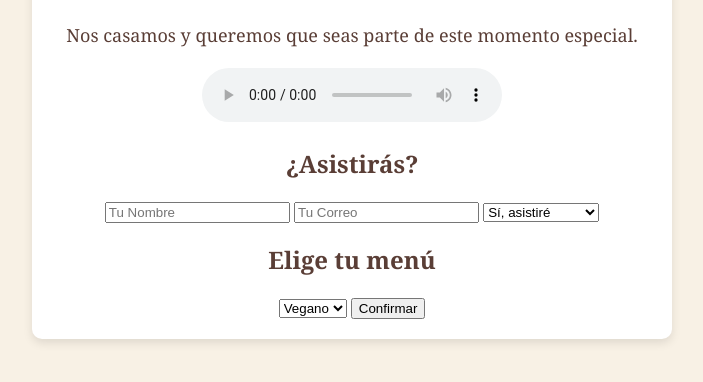
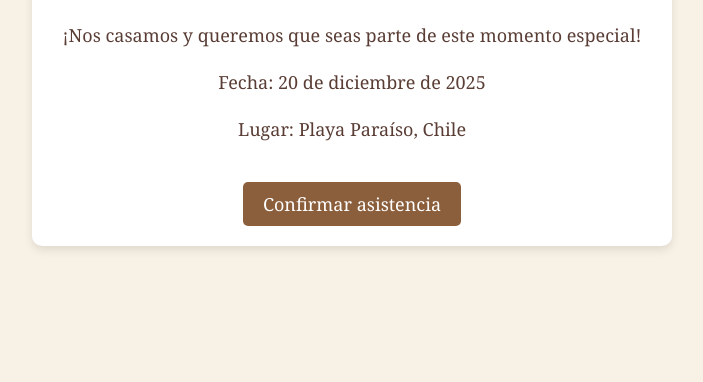
Before and after one commit to SRFKLp0chi/Invitacion_2025, a plain HTML site: page index.html in a window 1280 px wide. Shown: the part 146-528 px from the top of the page, without its empty margins (288-991 px from the left). Drawn offline with Linux system fonts and the light colour scheme.

Commit message:
Update index.html

```diff
--- a/index.html
+++ b/index.html
@@ -3,40 +3,16 @@
 <head>
     <meta charset="UTF-8">
     <meta name="viewport" content="width=device-width, initial-scale=1.0">
-    <title>Invitación de Boda</title>
+    <title>Camilo y Rodrigo</title>
     <link rel="stylesheet" href="styles.css">
 </head>
 <body>
     <div class="container">
         <h1>Camilo y Rodrigo</h1>
-        <p>Nos casamos y queremos que seas parte de este momento especial.</p>
-
-        <!-- Música -->
-        <audio controls>
-            <source src="cancion.mp3" type="audio/mpeg">
-            Tu navegador no soporta el audio.
-        </audio>
-
-        <!-- Confirmación de asistencia -->
-        <h2>¿Asistirás?</h2>
-        <form action="https://formsubmit.co/tu-correo@gmail.com" method="POST">
-            <input type="text" name="nombre" placeholder="Tu Nombre" required>
-            <input type="email" name="email" placeholder="Tu Correo" required>
-            <select name="asistencia">
-                <option value="Sí, asistiré">Sí, asistiré</option>
-                <option value="No podré asistir">No podré asistir</option>
-            </select>
-
-            <!-- Elección del menú -->
-            <h2>Elige tu menú</h2>
-            <select name="menu">
-                <option value="Carne">Vegano</option>
-                <option value="Pescado">Celiaco</option>
-                <option value="Vegetariano">Carne</option>
-            </select>
-
-            <button type="submit">Confirmar</button>
-        </form>
+        <p>¡Nos casamos y queremos que seas parte de este momento especial!</p>
+        <p>Fecha: 20 de diciembre de 2025</p>
+        <p>Lugar: Playa Paraíso, Chile</p>
+        <a href="#" class="btn">Confirmar asistencia</a>
     </div>
 </body>
 </html>
```
